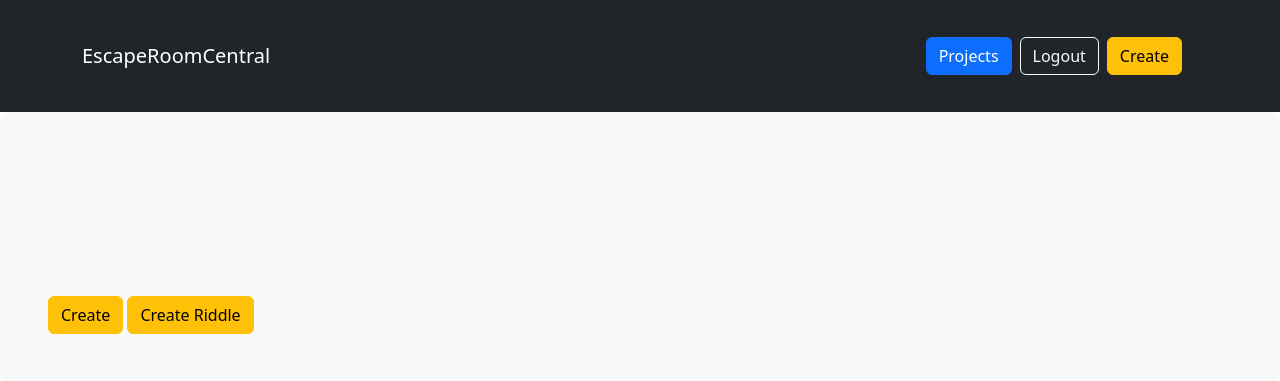
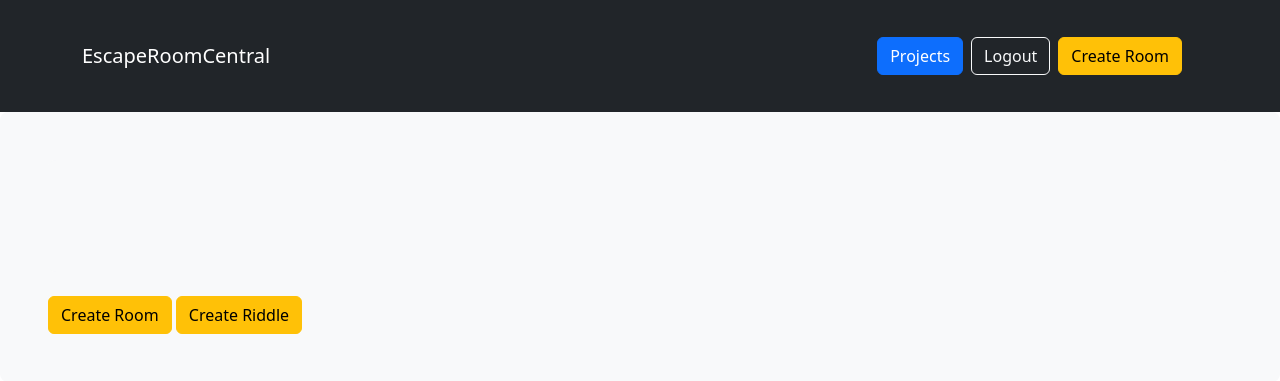
Before and after one commit to elias2500/django_thesis, a Django app: a page that uses templates/base.html in a window 1280 px wide. Shown: the top 381 px of the page. Run offline with Django 4.2, Linux system fonts and the light colour scheme; a user stored in the database is signed in; data comes from the database, SQL or seed files in the repository.

Commit message:
Make buttons more specific

```diff
--- a/rooms/templates/rooms/room_list.html
+++ b/rooms/templates/rooms/room_list.html
@@ -8,7 +8,7 @@
     </ul>
 </div>
 {% if user.is_authenticated %}
-    <a href="{% url 'rooms:project_create' %}" class='btn btn-warning'>Create</a>
+    <a href="{% url 'rooms:project_create' %}" class='btn btn-warning'>Create Room</a>
     <a href="{% url 'rooms:riddle_add' %}" class='btn btn-warning'>Create Riddle</a>
 {% endif %}
 {% endblock content %}d
--- a/templates/base.html
+++ b/templates/base.html
@@ -24,7 +24,7 @@
                         {% if request.user.is_authenticated %}
                             <li><a class="btn btn-primary me-2" href="{% url 'rooms:project_list' username=user.username %}">Projects</a></li>
                             <li><a class="btn btn-outline-light me-2" href="{% url 'accounts:logout' %}">Logout</a></li>
-                            <li><a class="btn btn-warning" href="{% url 'rooms:project_create' %}">Create</a></li>
+                            <li><a class="btn btn-warning" href="{% url 'rooms:project_create' %}">Create Room</a></li>
                         {% else %}
                         <div class="text-end">
                             <a class="btn btn-outline-light me-2" href="{% url 'accounts:login' %}">Login</a>
```
